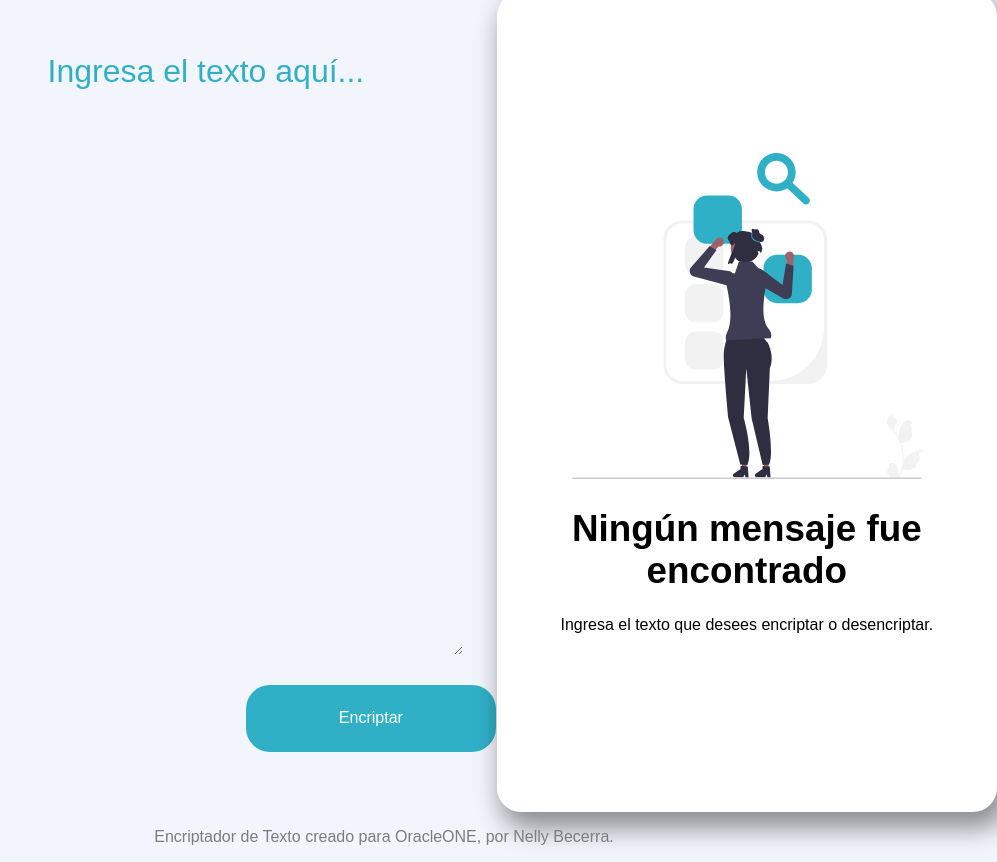
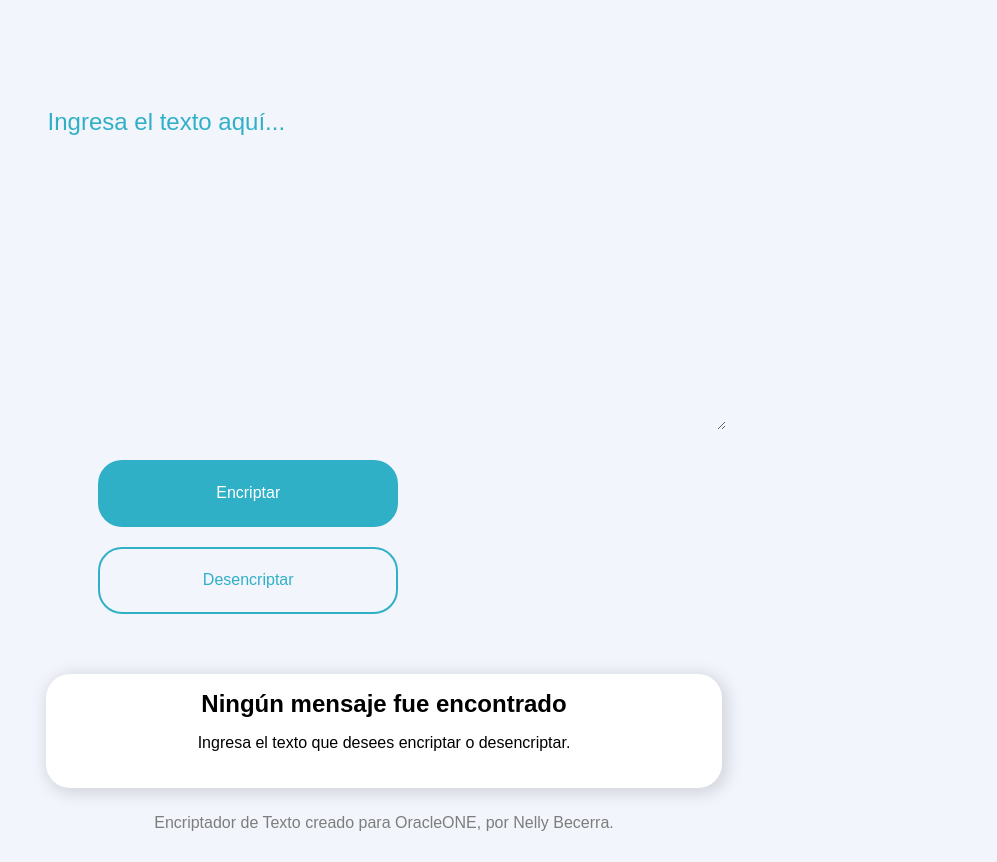
Before and after one commit to Nellybg/encriptador-de-texto, a plain HTML site: page index.html in a window 768 px wide. Shown: the whole page, 997 px wide, since content can reach past the window. Drawn offline with Linux system fonts and the light colour scheme.

Commit message:
finalizado

```diff
--- a/style.css
+++ b/style.css
@@ -136,3 +136,87 @@ h1 {
 p {
     font-size: 1em;
 }
+
+/* Media query para pantallas más pequeñas */
+@media (max-width: 1280px) and (min-width: 768px) {
+    .botonesEncriptador {
+        margin-left: 7%;
+    }
+
+    .ladoResultado, .ladoResultadoSinTexto {
+        margin-top: 50px;
+        margin-left: 0;
+        width: 90%;
+        height: auto;
+        box-shadow: 3px 3px 16px 3px rgba(0,0,0,0.13);
+        padding-bottom: 20px;
+        margin-bottom: 10px;
+    }
+
+    #inputArea {
+        width: 90%;
+        height: 670px;
+        margin-top: 10%;
+    }
+
+    #convertido {
+        width: 90%;
+        height: auto;
+    }
+
+    img{
+        display: none;
+    }
+    #copiarBoton {
+        margin-top: 0px;
+        margin-left: 5%;
+        width: 90%;
+    }
+}
+
+@media (max-width: 768px) {
+    .botonesEncriptador {
+        margin-left: 7%;
+        flex-direction: column;
+        gap: 0px;
+    }
+
+    .ladoResultado, .ladoResultadoSinTexto {
+        margin-top: 50px;
+        margin-left: 0;
+        width: 90%;
+        height: auto;
+        box-shadow: 3px 3px 16px 3px rgba(0,0,0,0.13);
+        padding-bottom: 20px;
+        margin-bottom: 10px;
+    }
+
+    #inputArea {
+        width: 90%;
+        height: 20rem;
+        margin-top: 10%;
+        font-size: 1.5rem;
+    }
+
+    #convertido {
+        width: 90%;
+        height: auto;
+    }
+
+    img{
+        display: none;
+    }
+    #copiarBoton {
+        margin-top: 0px;
+        margin-left: 5%;
+        width: 90%;
+    }
+
+    h1{
+        font-size: 1.5rem;
+    }
+
+    p{
+        font-size: 1rem;
+    }
+}
```
